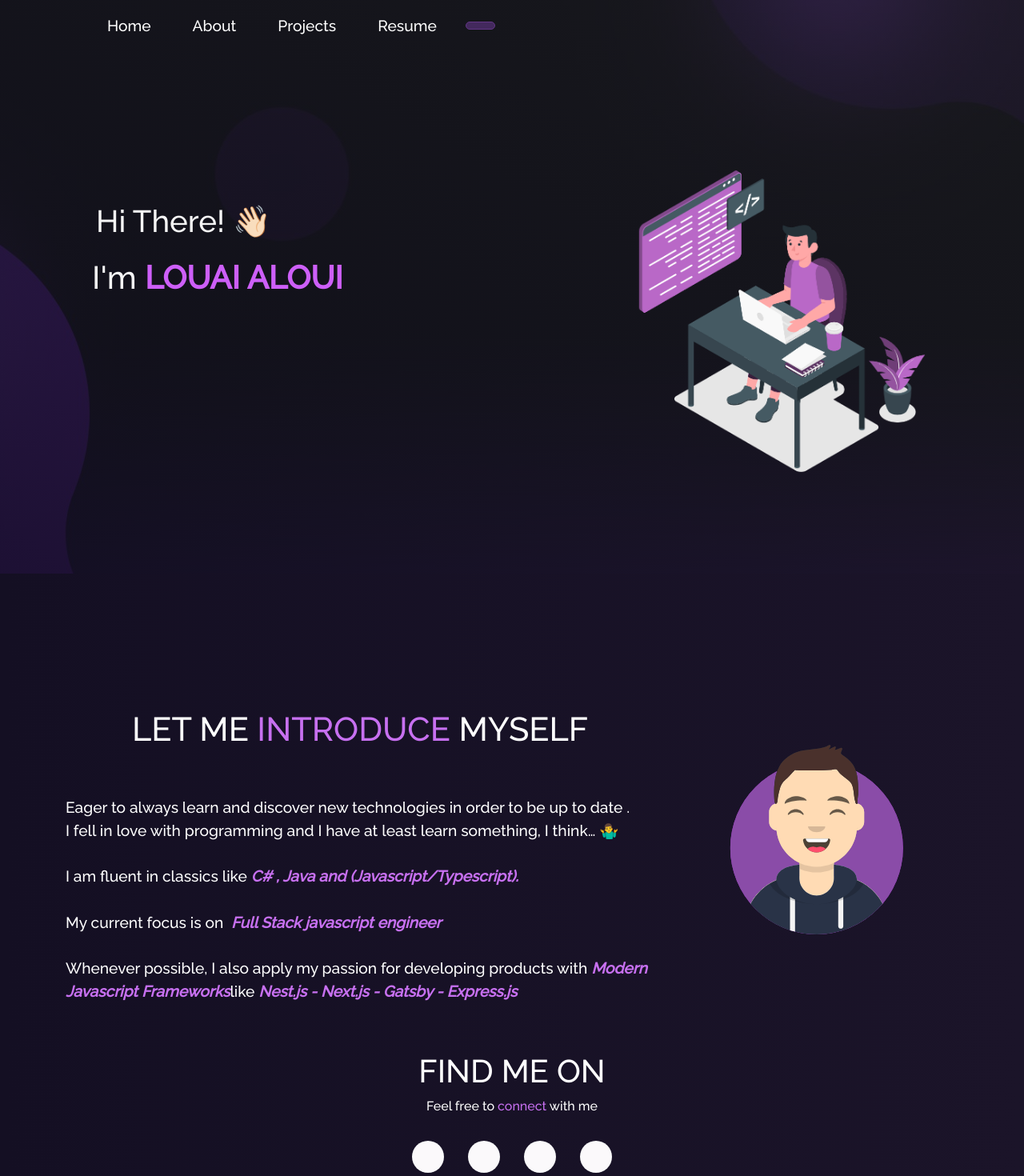
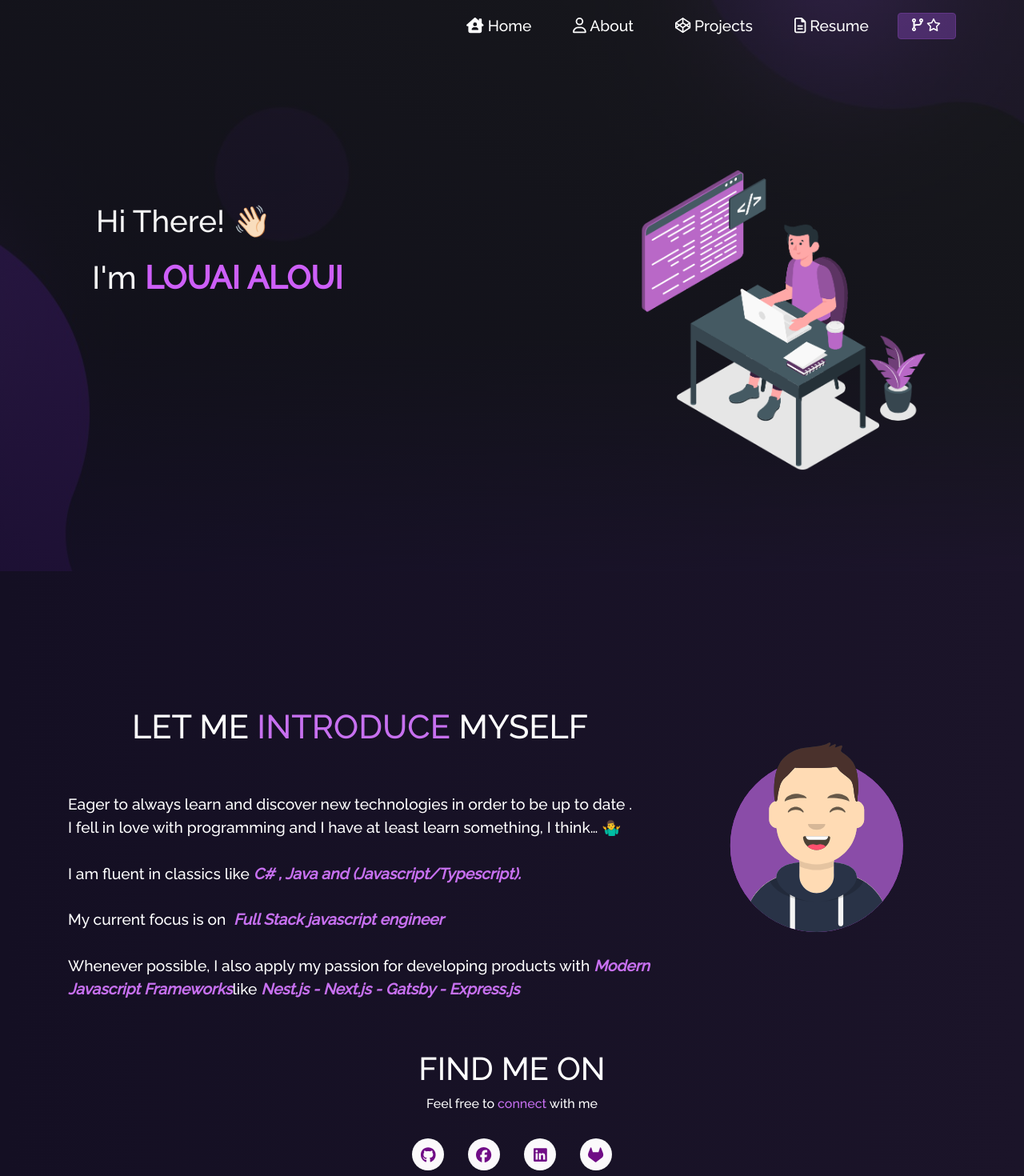
Before and after one commit to AlouiLouai/2023-2024-portfolio, a Next.js app: page / in a window 1280 px wide. Shown: the top 1470 px of the page at 80% size. Built offline with nearby package versions, Linux system fonts and the light colour scheme.

Commit message:
changes done : - fix fontawesome by installing respective libraries. - fix the path of svg content in the css global.

```diff
--- a/app/components/Home/HomeBottom.tsx
+++ b/app/components/Home/HomeBottom.tsx
@@ -3,6 +3,8 @@ import { Container, Row, Col } from "react-bootstrap";
 import myImg from "../../../public/avatar.svg";
 import Tilt from "react-parallax-tilt";
 import Image from "next/image";
+import { FontAwesomeIcon } from "@fortawesome/react-fontawesome";
+import { faFacebook, faGithub, faGitlab, faLinkedin } from "@fortawesome/free-brands-svg-icons";
 
 function HomeBottom
 () {
@@ -65,7 +67,7 @@ function HomeBottom
                   rel="noreferrer"
                   className="icon-colour  home-social-icons"
                 >
-                  <i className="fab fa-github"></i>
+                  <i className="fab fa-github"></i><FontAwesomeIcon icon={faGithub} />
                 </a>
               </li>
               <li className="social-icons">
@@ -75,7 +77,7 @@ function HomeBottom
                   rel="noreferrer"
                   className="icon-colour  home-social-icons"
                 >
-                  <i className="fab fa-facebook"></i>
+                  <i className="fab fa-facebook"></i><FontAwesomeIcon icon={faFacebook} />
                 </a>
               </li>
               <li className="social-icons">
@@ -85,7 +87,7 @@ function HomeBottom
                   rel="noreferrer"
                   className="icon-colour  home-social-icons"
                 >
-                  <i className="fab fa-linkedin-in"></i>
+                  <i className="fab fa-linkedin-in"></i><FontAwesomeIcon icon={faLinkedin} />
                 </a>
               </li>
               <li className="social-icons">
@@ -95,7 +97,7 @@ function HomeBottom
                   rel="noreferrer"
                   className="icon-colour home-social-icons"
                 >
-                  <i className="fab fa-gitlab"></i>
+                  <i className="fab fa-gitlab"></i><FontAwesomeIcon icon={faGitlab} />
                 </a>
               </li>
             </ul>
--- a/app/components/Home/HomeTop.tsx
+++ b/app/components/Home/HomeTop.tsx
@@ -6,8 +6,6 @@ import Image from "next/image";
 import Particle from "../Particle";
 import TypeWriter from "./TypeWriter";
 import HomeBottom from "./HomeBottom";
-//import Home2 from "./Home2";
-//import Type from "./Type";
 
 function HomeTop() {
   return (
--- a/app/components/NavBar.tsx
+++ b/app/components/NavBar.tsx
@@ -1,5 +1,9 @@
 'use client'
 import React, { useState, useEffect } from "react";
+import { FontAwesomeIcon } from '@fortawesome/react-fontawesome';
+import { faUser, faFileAlt, faStar } from '@fortawesome/free-regular-svg-icons';
+import { faHouseChimneyUser, faCodeBranch } from '@fortawesome/free-solid-svg-icons'
+import { faCodepen } from '@fortawesome/free-brands-svg-icons'
 import Navbar from "react-bootstrap/Navbar";
 import Nav from "react-bootstrap/Nav";
 import Container from "react-bootstrap/Container";
@@ -52,7 +56,7 @@ function NavBar() {
                     <Nav className="ml-auto" defaultActiveKey="#home">
                         <Nav.Item>
                             <Nav.Link as={Link} href="/" onClick={() => updateExpanded(false)}>
-                                <i className="fas fa-home"></i> Home
+                                <FontAwesomeIcon icon={faHouseChimneyUser} /> Home
                             </Nav.Link>
                         </Nav.Item>
                         <Nav.Item>
@@ -61,7 +65,7 @@ function NavBar() {
                                 href="/about"
                                 onClick={() => updateExpanded(false)}
                             >
-                                <i className="far fa-user"></i> About
+                                <FontAwesomeIcon icon={faUser} /> About
                             </Nav.Link>
                         </Nav.Item>
                         <Nav.Item>
@@ -70,7 +74,7 @@ function NavBar() {
                                 href="/project"
                                 onClick={() => updateExpanded(false)}
                             >
-                                <i className="fab fa-codepen"></i> Projects
+                               <FontAwesomeIcon icon={faCodepen} /> Projects
                             </Nav.Link>
                         </Nav.Item>
                         <Nav.Item>
@@ -79,18 +83,18 @@ function NavBar() {
                                 href="/resume"
                                 onClick={() => updateExpanded(false)}
                             >
-                                <i className="far fa-file-alt"></i> Resume
+                                <FontAwesomeIcon icon={faFileAlt} /> Resume
                             </Nav.Link>
                         </Nav.Item>
 
                         <Nav.Item className="fork-btn">
                             <Button
-                                href="https://gitlab.com/LouaiAloui"
+                                href="https://github.com/alouilouai"
                                 target="_blank"
                                 className="fork-btn-inner"
                             >
-                                <i className="fas fa-code-branch"></i>{" "}
-                                <i className="far fa-star"></i>
+                                <FontAwesomeIcon icon={faCodeBranch} />{" "}
+                                <FontAwesomeIcon icon={faStar} />
                             </Button>
                         </Nav.Item>
                     </Nav>
--- a/app/components/Pre.tsx
+++ b/app/components/Pre.tsx
@@ -1,5 +1,5 @@
 import React from "react";
-import "bootstrap/dist/css/bootstrap.min.css";
+
 function Pre(props: any) {
   return <div id={props.load ? "preloader" : "preloader-none"}></div>;
 }
--- a/app/globals.css
+++ b/app/globals.css
@@ -38,7 +38,7 @@ html {
   height: 100%;
   z-index: 999999;
   background-color: #0c0513;
-  background-image: url(../public/pre.svg);
+  background-image: url(/pre.svg);
   background-repeat: no-repeat;
   background-position: center;
 }
@@ -263,7 +263,7 @@ html {
 .home-section {
   position: relative;
   z-index: -1;
-  background-image: var(--image-gradient), url(../public/home-bg.jpg);
+  background-image: var(--image-gradient), url(/home-bg.jpg);
   background-position: top center;
   background-repeat: no-repeat;
   padding-bottom: 30px !important;
--- a/app/page.tsx
+++ b/app/page.tsx
@@ -1,5 +1,6 @@
 'use client'
 import "bootstrap/dist/css/bootstrap.min.css";
+import '@fortawesome/fontawesome-svg-core/styles.css';
 import HomeTop from './components/Home/HomeTop'
 import NavBar from "./components/NavBar";
 import Footer from "./components/Footer";
```
Also changed, not shown: package.json (+11 -5 lines), 1 other file (tests, documents, lock files or other folders).
